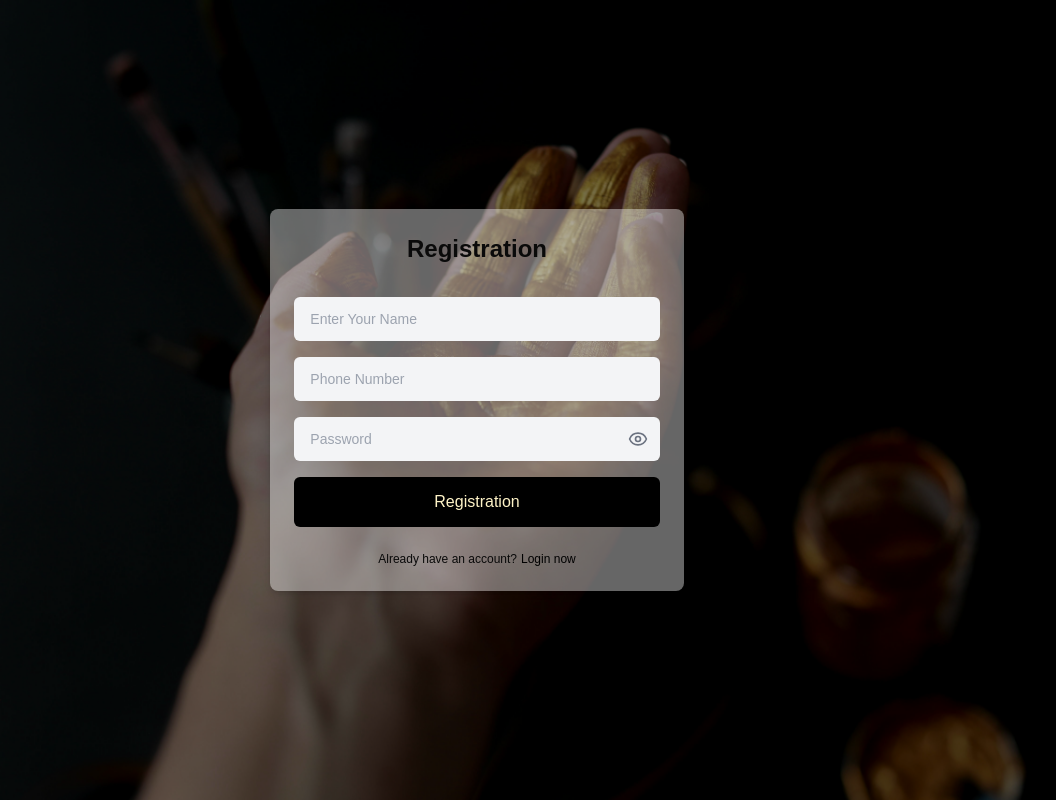
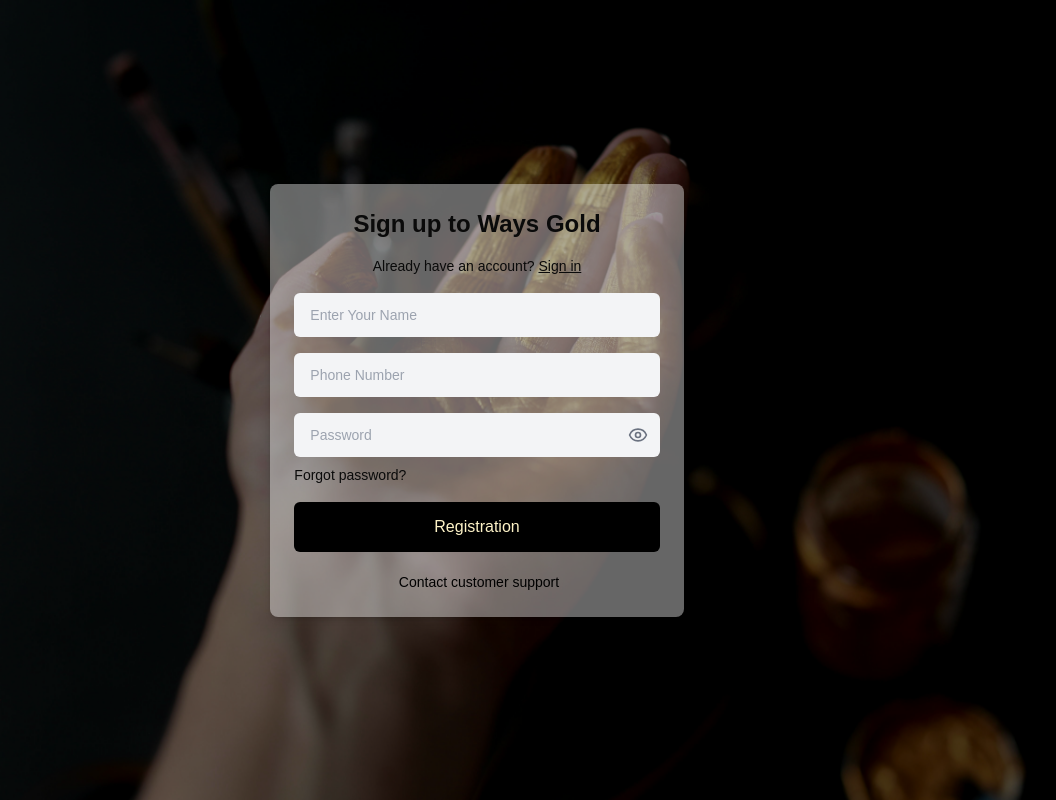
Before and after one commit to mdsajalali/gold-ways, a Next.js app: page /registration in a window 1280 px wide. Shown: the whole page, without its empty margins (163-1219 px from the left). Built offline with nearby package versions, Linux system fonts and the light colour scheme.

Commit message:
update: login | registration form

```diff
--- a/src/app/(main)/login/page.tsx
+++ b/src/app/(main)/login/page.tsx
@@ -20,7 +20,15 @@
       <div className="absolute inset-0 bg-black opacity-50" />
 
       <div className="relative z-10 mx-auto w-full rounded-lg bg-white/40 p-6 shadow-md md:w-1/2 lg:w-1/3">
-        <h1 className="mb-4 text-center text-2xl font-bold">Login</h1>
+        <h1 className="mb-4 text-center text-2xl font-bold">
+          Sign in to Ways Gold
+        </h1>
+        <p className="text-center text-[14px]">
+          Don’t have an account?{" "}
+          <Link className="underline" href="/registration">
+            Sign up
+          </Link>
+        </p>
         <form className="flex flex-col">
           <input
             type="number"
@@ -47,24 +55,27 @@
               )}
             </button>
           </div>
+          <Link
+            className="mt-2 text-[14px] hover:underline"
+            href="/forget-password"
+          >
+            Forgot password?
+          </Link>
           <Link href={"/dashboard"}>
             <button
               type="submit"
               className="mt-4 inline-flex w-full cursor-pointer items-center justify-center rounded-md border border-transparent bg-black px-4 py-3 text-base font-medium leading-6 text-amber-100 duration-300 hover:bg-yellow-500 hover:text-black"
             >
-              Login
+              Sign in
             </button>
           </Link>
           <div className="mt-5 flex flex-col items-center">
-            <p className="mt-1 text-xs font-light">
-              New to Here?
-              <Link
-                href={"/registration"}
-                className="ml-1 font-medium text-black hover:underline"
-              >
-                Sign up now
-              </Link>
-            </p>
+            <Link
+              href={"/registration"}
+              className="ml-1 text-[14px] font-medium text-black hover:underline"
+            >
+              Contact customer support
+            </Link>
           </div>
         </form>
       </div>
--- a/src/app/(main)/registration/page.tsx
+++ b/src/app/(main)/registration/page.tsx
@@ -20,7 +20,15 @@
       <div className="absolute inset-0 bg-black opacity-50" />
 
       <div className="relative z-10 mx-auto w-full rounded-lg bg-white/40 p-6 shadow-md md:w-1/2 lg:w-1/3">
-        <h1 className="mb-4 text-center text-2xl font-bold">Registration</h1>
+        <h1 className="mb-4 text-center text-2xl font-bold">
+          Sign up to Ways Gold
+        </h1>
+        <p className="text-center text-[14px]">
+          Already have an account?{" "}
+          <Link className="underline" href="/login">
+            Sign in
+          </Link>
+        </p>
         <form className="flex flex-col">
           <input
             type="text"
@@ -53,6 +61,12 @@
               )}
             </button>
           </div>
+          <Link
+            className="mt-2 text-[14px] hover:underline"
+            href="/forget-password"
+          >
+            Forgot password?
+          </Link>
           <Link href={"/otp"}>
             <button
               type="submit"
@@ -62,15 +76,12 @@
             </button>
           </Link>
           <div className="mt-5 flex flex-col items-center">
-            <p className="mt-1 text-xs font-light">
-              Already have an account?
-              <Link
-                href={"/login"}
-                className="ml-1 font-medium text-black hover:underline"
-              >
-                Login now
-              </Link>
-            </p>
+            <Link
+              href={"/registration"}
+              className="ml-1 text-[14px] font-medium text-black hover:underline"
+            >
+              Contact customer support
+            </Link>
           </div>
         </form>
       </div>
```
